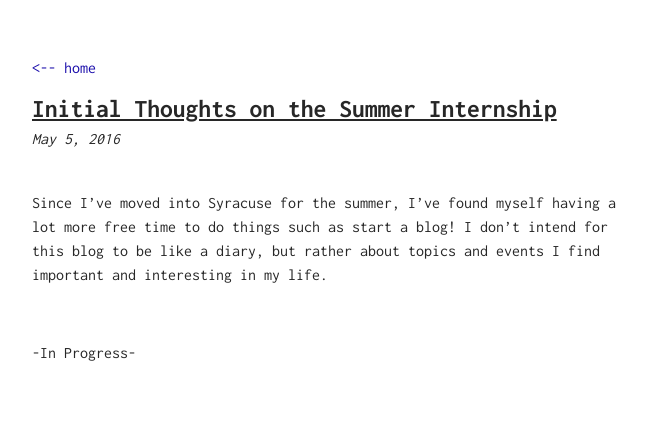
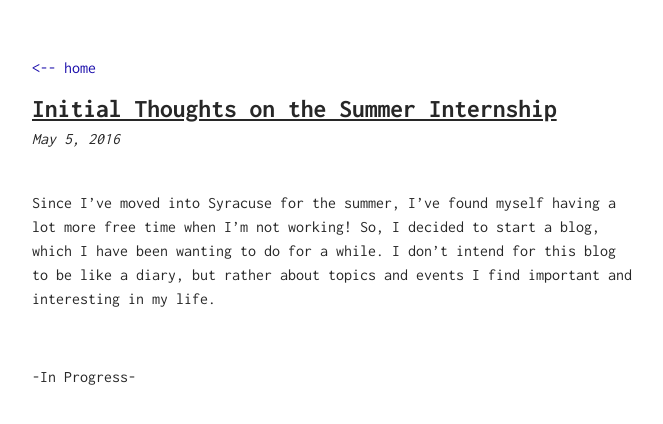
Before and after one commit to leonliang0395/leonliang0395.github.io, a Jekyll site: the page built from _posts/2016-05-05-Initial-Thoughts-on-the-Summer-Internship.md, in a window 1280 px wide. Shown: the top 424 px of the page, without its empty margins (308-971 px from the left). Built offline with Jekyll 4.4.1, drawn with Linux system fonts in a browser that asks for light colours.

Commit message:
updated post

```diff
--- a/_posts/2016-05-05-Initial-Thoughts-on-the-Summer-Internship.md
+++ b/_posts/2016-05-05-Initial-Thoughts-on-the-Summer-Internship.md
@@ -4,7 +4,8 @@ title: Initial Thoughts on the Summer Internship
 ---
 
 Since I've moved into Syracuse for the summer, I've found myself having a lot
-more free time to do things such as start a blog! I don't intend for this blog
+more free time when I'm not working! So, I decided to start a blog, which I have
+been wanting to do for a while. I don't intend for this blog
 to be like a diary, but rather about topics and events I find important and
 interesting in my life.
 
```
